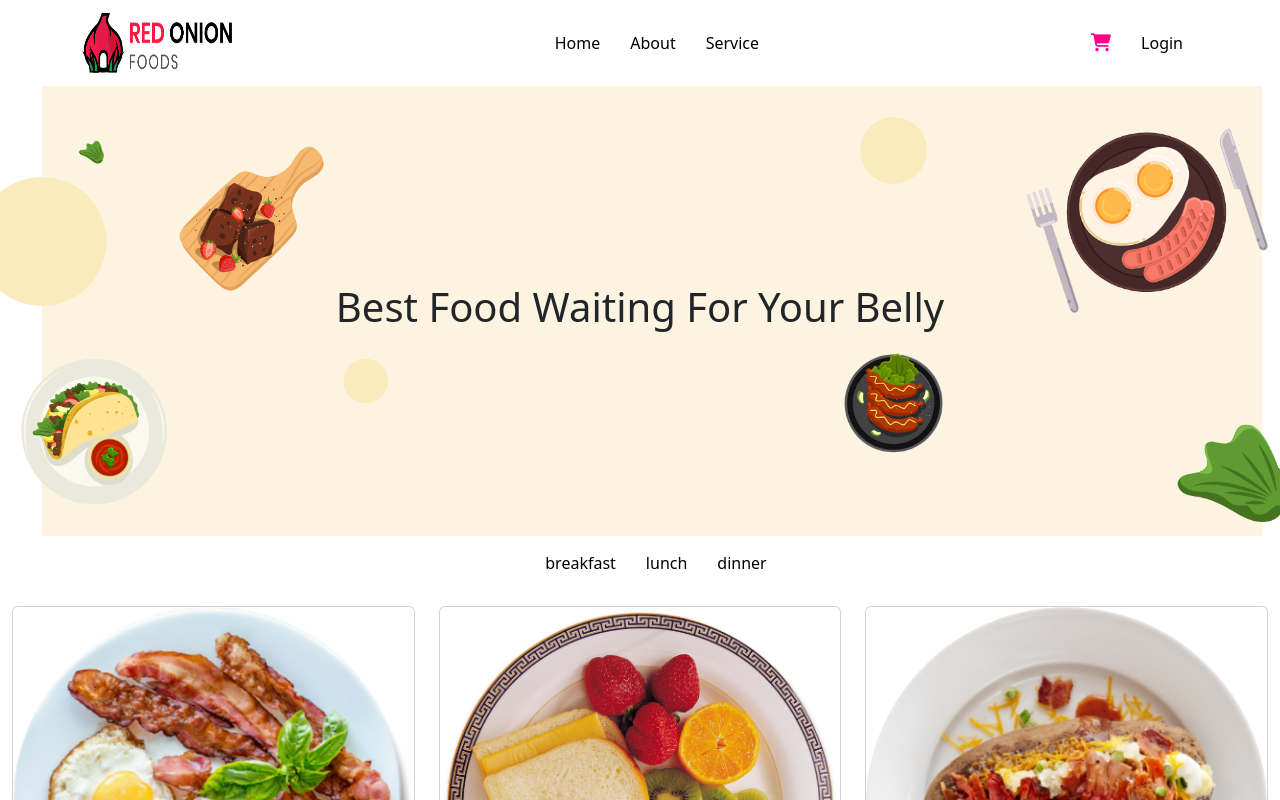
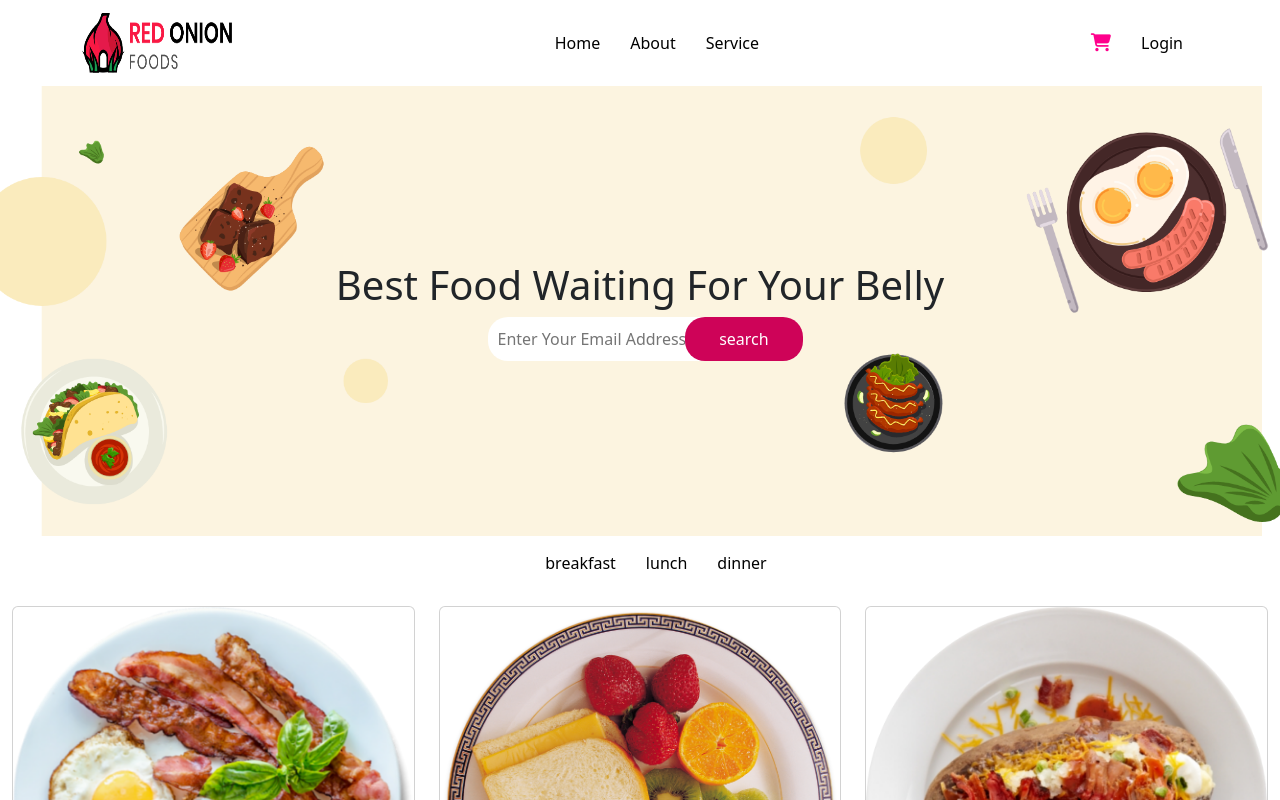
Before and after one commit to shuvro-baset/red_onion_restaurent, a React (Create React App) app: page / in a window 1280 px wide. Shown: the top 800 px of the page. Built offline with nearby package versions, Linux system fonts and the light colour scheme; no server answers.

Commit message:
search field done

```diff
--- a/src/components/Home/Home.css
+++ b/src/components/Home/Home.css
@@ -24,6 +24,30 @@
 .menu-item:hover{
     color: rgb(255, 0, 140);
 }
+.search-input{
+    width: 325px;
+    border-radius: 40px;
+
+}
+.search-input input{
+    width: 100%;
+    padding: 10px;
+    background: #fff;
+    outline: none;
+    border: none;
+    margin-left: 10px;
+    border-radius: 20px;
+}
+.search-input button{
+    width: 150px;
+    padding: 10px;
+    background: rgb(206, 3, 88);
+    color: #fff;
+    outline: none;
+    border: none;
+    border-radius: 20px;
+    margin-left: -50px;
+}
 .abt-btn{
     outline: none;
     color: rgb(6, 116, 241);
--- a/src/components/Home/Home.js
+++ b/src/components/Home/Home.js
@@ -20,9 +20,14 @@ const Home = () => {
         <Container fluid>
             <Row>
                 <div className="banner">
-                    <div className="d-flex justify-content-center align-items-center banner-text">
+                    <div className="d-flex flex-column justify-content-center align-items-center banner-text">
                         <h1>Best Food Waiting For Your Belly</h1>
+                        <div className="d-flex align-items-center justify-content-center search-input">
+                            <input type="email" placeholder="Enter Your Email Address" />
+                            <button>search</button>
+                        </div>
                     </div>
+
                 </div>
             </Row>
             <Row>
```
